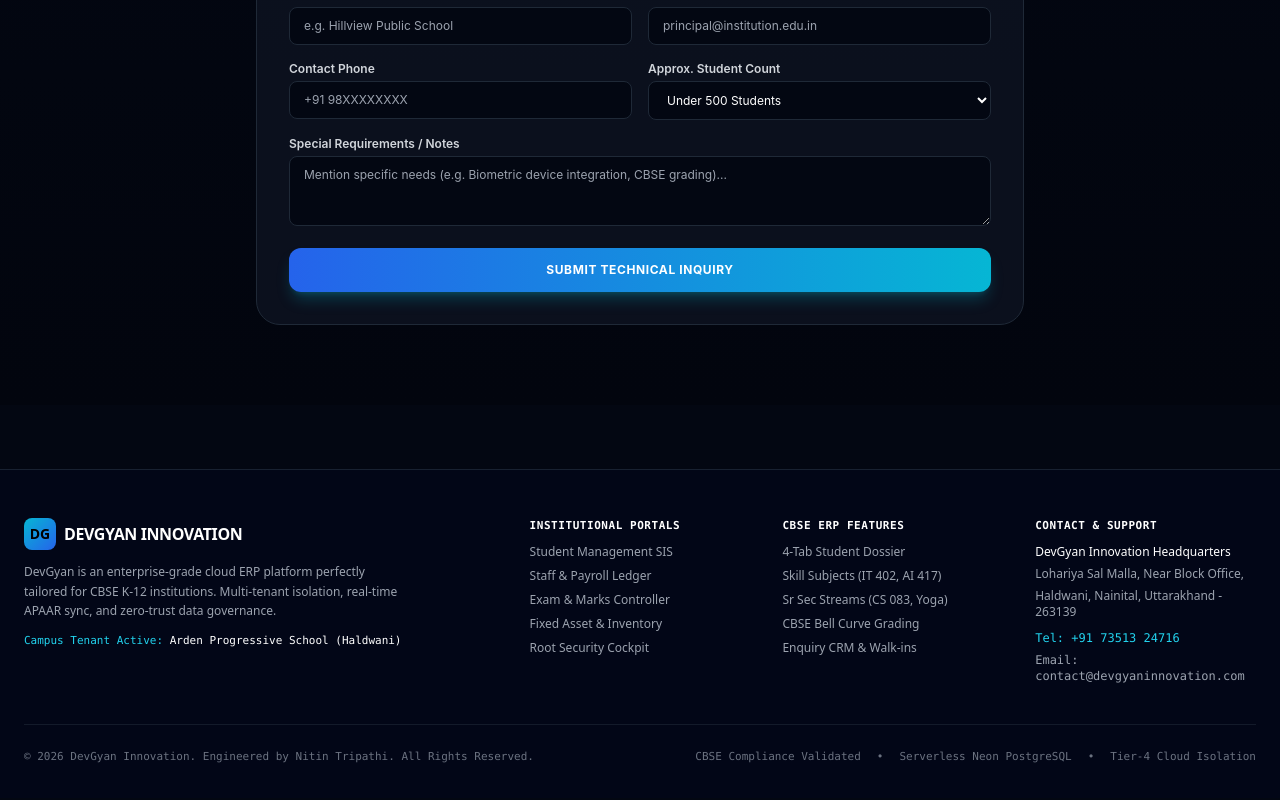
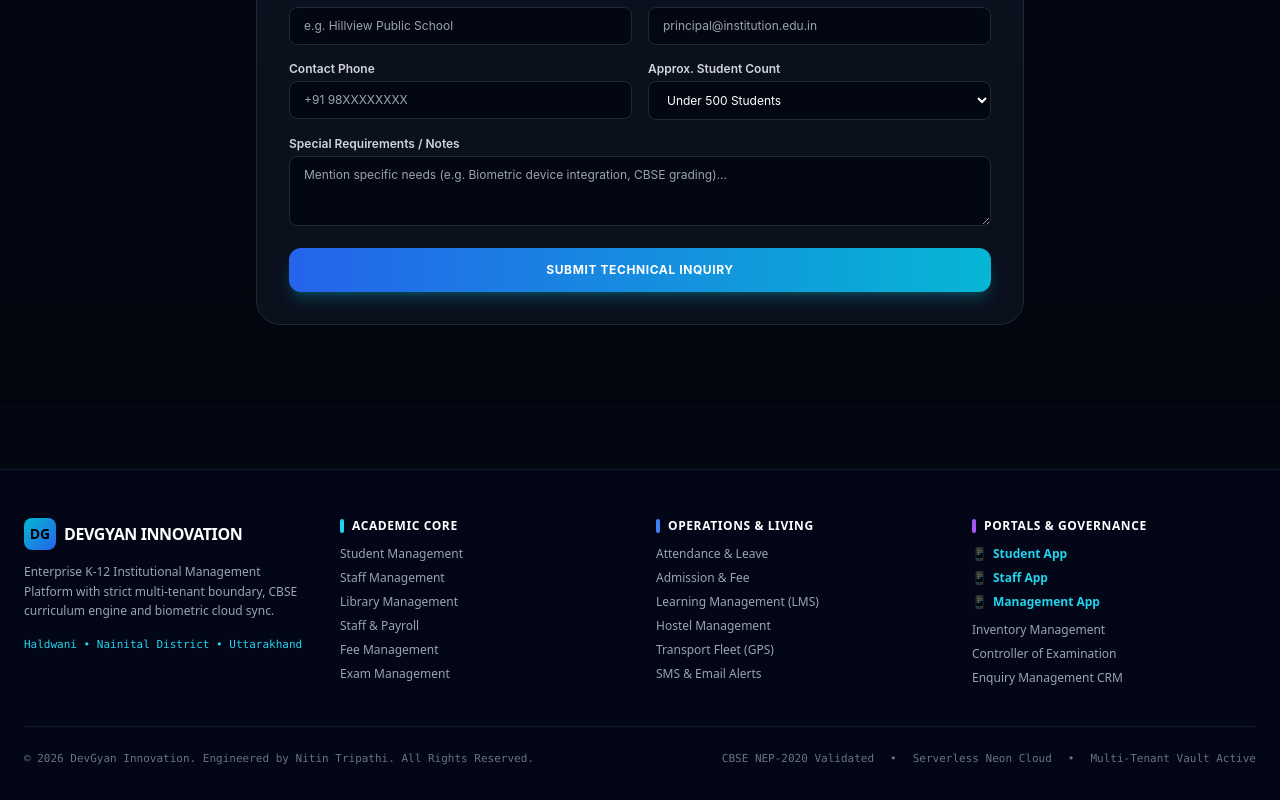
Before and after one commit to ntn9528146/ERP_dev, a Next.js app in the folder apps/web/: page / in a window 1280 px wide. Shown: the part 5089-5889 px from the top of the page. Built offline with nearby package versions, Linux system fonts and the light colour scheme.

Commit message:
feat(footer): match exact footer columns with Academic Core, Operations & Living, and Portals & Governance

```diff
--- a/apps/web/src/components/AppShell.tsx
+++ b/apps/web/src/components/AppShell.tsx
@@ -35,7 +35,7 @@
   return (
     <div className="min-h-screen bg-[#030712] text-white flex flex-col relative">
 
-      {/* 1. TOP BAR */}
+      {/* 1. TOP HEADER & TENANT BAR */}
       <header className="border-b border-gray-800 bg-[#030712]/95 backdrop-blur sticky top-0 z-40">
         <div className="bg-[#020617] border-b border-gray-800/80 px-6 py-1.5 flex flex-wrap justify-between items-center text-[11px] font-mono">
           <div className="flex items-center gap-3">
@@ -88,7 +88,7 @@
           </div>
         </div>
 
-        {/* 2. MAIN NAVIGATION BAR WITH "ERP MODULES ▾" DROPDOWN */}
+        {/* 2. MAIN NAVIGATION */}
         <div className="max-w-7xl mx-auto px-6 py-3 flex justify-between items-center">
           <Link href="/" className="flex items-center gap-3">
             <div className="w-10 h-10 rounded-xl bg-gradient-to-br from-cyan-500 to-blue-600 flex items-center justify-center font-black text-black text-base shadow-lg shadow-cyan-500/20">
@@ -109,7 +109,7 @@
               Home
             </Link>
 
-            {/* Comprehensive "ERP Modules ▾" Menu for Principal, Coordinator & Developer */}
+            {/* ERP Modules Dropdown */}
             <div className="relative">
               <button
                 onClick={() => setModulesDropdownOpen(!modulesDropdownOpen)}
@@ -171,86 +171,104 @@
         </div>
       </header>
 
-      {/* 3. MAIN CONTENT BODY */}
+      {/* 3. MAIN CONTENT */}
       <main className="flex-1">
         {children}
       </main>
 
-      {/* 4. BLOOMBYTE-STYLE ENTERPRISE FOOTER WITH COMPLETE INTERNAL LINKS & CONTACT INFO */}
-      <footer className="border-t border-gray-800/80 bg-[#020617] text-white pt-12 pb-8 px-6 mt-16 font-sans">
-        <div className="max-w-7xl mx-auto grid grid-cols-1 md:grid-cols-5 gap-8 border-b border-gray-800/60 pb-10 text-xs">
+      {/* 4. EXACT FOOTER (MATCHING USER SCREENSHOT COLUMNS) */}
+      <footer className="border-t border-gray-900 bg-[#020617] text-gray-300 pt-12 pb-8 px-6 mt-16 font-sans">
+        <div className="max-w-7xl mx-auto grid grid-cols-1 md:grid-cols-4 gap-8 pb-10 border-b border-gray-900 text-xs">
 
-          {/* Brand Info */}
-          <div className="md:col-span-2 space-y-3">
+          {/* Brand Intro Column */}
+          <div className="space-y-3">
             <div className="flex items-center gap-2">
               <div className="w-8 h-8 rounded-lg bg-gradient-to-br from-cyan-500 to-blue-600 flex items-center justify-center font-black text-black text-sm">
                 DG
               </div>
-              <span className="font-extrabold text-base tracking-tight">DEVGYAN INNOVATION</span>
+              <span className="font-extrabold text-base tracking-tight text-white">DEVGYAN INNOVATION</span>
             </div>
-            <p className="text-gray-400 text-xs leading-relaxed max-w-sm">
-              DevGyan is an enterprise-grade cloud ERP platform perfectly tailored for CBSE K-12 institutions. Multi-tenant isolation, real-time APAAR sync, and zero-trust data governance.
+            <p className="text-gray-400 text-xs leading-relaxed max-w-xs">
+              Enterprise K-12 Institutional Management Platform with strict multi-tenant boundary, CBSE curriculum engine and biometric cloud sync.
             </p>
-            <div className="text-[11px] font-mono text-cyan-400">
-              Campus Tenant Active: <span className="text-white">{activeSchool.name}</span>
+            <div className="text-[11px] font-mono text-cyan-400 pt-1">
+              Haldwani • Nainital District • Uttarakhand
             </div>
           </div>
 
-          {/* Products & Portals */}
-          <div className="space-y-2.5">
-            <h4 className="font-bold text-white uppercase font-mono text-[11px] tracking-wider text-cyan-400">
-              Institutional Portals
+          {/* Column 1: ACADEMIC CORE */}
+          <div className="space-y-3">
+            <h4 className="font-bold text-white uppercase text-xs tracking-wider flex items-center gap-2">
+              <span className="w-1 h-3.5 bg-cyan-400 rounded-sm inline-block"></span>
+              ACADEMIC CORE
             </h4>
-            <ul className="space-y-2 text-gray-400">
-              <li><Link href="/student-management" className="hover:text-white transition-colors">Student Management SIS</Link></li>
-              <li><Link href="/staff-management" className="hover:text-white transition-colors">Staff & Payroll Ledger</Link></li>
-              <li><Link href="/exam-management" className="hover:text-white transition-colors">Exam & Marks Controller</Link></li>
-              <li><Link href="/inventory-management" className="hover:text-white transition-colors">Fixed Asset & Inventory</Link></li>
-              <li><Link href="/admin/cockpit" className="hover:text-white transition-colors">Root Security Cockpit</Link></li>
+            <ul className="space-y-2 text-gray-400 text-xs">
+              <li><Link href="/student-management" className="hover:text-cyan-400 transition-colors">Student Management</Link></li>
+              <li><Link href="/staff-management" className="hover:text-cyan-400 transition-colors">Staff Management</Link></li>
+              <li><Link href="/library-management" className="hover:text-cyan-400 transition-colors">Library Management</Link></li>
+              <li><Link href="/staff-management" className="hover:text-cyan-400 transition-colors">Staff & Payroll</Link></li>
+              <li><Link href="/fee-management" className="hover:text-cyan-400 transition-colors">Fee Management</Link></li>
+              <li><Link href="/exam-management" className="hover:text-cyan-400 transition-colors">Exam Management</Link></li>
             </ul>
           </div>
 
-          {/* ERP Features (BloomByte Style) */}
-          <div className="space-y-2.5">
-            <h4 className="font-bold text-white uppercase font-mono text-[11px] tracking-wider text-emerald-400">
-              CBSE ERP Features
+          {/* Column 2: OPERATIONS & LIVING */}
+          <div className="space-y-3">
+            <h4 className="font-bold text-white uppercase text-xs tracking-wider flex items-center gap-2">
+              <span className="w-1 h-3.5 bg-blue-500 rounded-sm inline-block"></span>
+              OPERATIONS & LIVING
             </h4>
-            <ul className="space-y-2 text-gray-400">
-              <li><Link href="/student-management" className="hover:text-white transition-colors">4-Tab Student Dossier</Link></li>
-              <li><Link href="/cbse-studio" className="hover:text-white transition-colors">Skill Subjects (IT 402, AI 417)</Link></li>
-              <li><Link href="/cbse-studio" className="hover:text-white transition-colors">Sr Sec Streams (CS 083, Yoga)</Link></li>
-              <li><Link href="/exam-management" className="hover:text-white transition-colors">CBSE Bell Curve Grading</Link></li>
-              <li><Link href="/enquiry-crm" className="hover:text-white transition-colors">Enquiry CRM & Walk-ins</Link></li>
+            <ul className="space-y-2 text-gray-400 text-xs">
+              <li><Link href="/attendance-leave" className="hover:text-cyan-400 transition-colors">Attendance & Leave</Link></li>
+              <li><Link href="/admission-fee" className="hover:text-cyan-400 transition-colors">Admission & Fee</Link></li>
+              <li><Link href="/lms-studio" className="hover:text-cyan-400 transition-colors">Learning Management (LMS)</Link></li>
+              <li><Link href="/hostel-management" className="hover:text-cyan-400 transition-colors">Hostel Management</Link></li>
+              <li><Link href="/transport-gps" className="hover:text-cyan-400 transition-colors">Transport Fleet (GPS)</Link></li>
+              <li><Link href="/sms-alerts" className="hover:text-cyan-400 transition-colors">SMS & Email Alerts</Link></li>
             </ul>
           </div>
 
-          {/* Contact Us (Official Haldwani Center) */}
-          <div className="space-y-2.5">
-            <h4 className="font-bold text-white uppercase font-mono text-[11px] tracking-wider text-amber-400">
-              Contact & Support
+          {/* Column 3: PORTALS & GOVERNANCE */}
+          <div className="space-y-3">
+            <h4 className="font-bold text-white uppercase text-xs tracking-wider flex items-center gap-2">
+              <span className="w-1 h-3.5 bg-purple-500 rounded-sm inline-block"></span>
+              PORTALS & GOVERNANCE
             </h4>
-            <div className="space-y-1.5 text-gray-400 text-xs">
-              <p className="text-white font-medium">DevGyan Innovation Headquarters</p>
-              <p>Lohariya Sal Malla, Near Block Office,</p>
-              <p>Haldwani, Nainital, Uttarakhand - 263139</p>
-              <p className="text-cyan-400 font-mono pt-1">Tel: +91 73513 24716</p>
-              <p className="text-gray-400 font-mono">Email: contact@devgyaninnovation.com</p>
-            </div>
+            <ul className="space-y-2 text-gray-400 text-xs">
+              <li>
+                <Link href="/student-app" className="text-cyan-400 font-bold hover:underline flex items-center gap-1.5">
+                  <span>📱</span> Student App
+                </Link>
+              </li>
+              <li>
+                <Link href="/staff-app" className="text-cyan-400 font-bold hover:underline flex items-center gap-1.5">
+                  <span>📱</span> Staff App
+                </Link>
+              </li>
+              <li>
+                <Link href="/management-app" className="text-cyan-400 font-bold hover:underline flex items-center gap-1.5">
+                  <span>📱</span> Management App
+                </Link>
+              </li>
+              <li className="pt-1"><Link href="/inventory-management" className="hover:text-cyan-400 transition-colors">Inventory Management</Link></li>
+              <li><Link href="/exam-management" className="hover:text-cyan-400 transition-colors">Controller of Examination</Link></li>
+              <li><Link href="/enquiry-crm" className="hover:text-cyan-400 transition-colors">Enquiry Management CRM</Link></li>
+            </ul>
           </div>
 
         </div>
 
-        {/* Bottom copyright line */}
+        {/* Copyright Bar */}
         <div className="max-w-7xl mx-auto pt-6 flex flex-col sm:flex-row justify-between items-center text-[11px] text-gray-500 font-mono">
           <div>
             © 2026 DevGyan Innovation. Engineered by Nitin Tripathi. All Rights Reserved.
           </div>
           <div className="flex gap-4 mt-2 sm:mt-0">
-            <span className="hover:text-gray-300">CBSE Compliance Validated</span>
+            <span>CBSE NEP-2020 Validated</span>
             <span>•</span>
-            <span className="hover:text-gray-300">Serverless Neon PostgreSQL</span>
+            <span>Serverless Neon Cloud</span>
             <span>•</span>
-            <span className="hover:text-gray-300">Tier-4 Cloud Isolation</span>
+            <span>Multi-Tenant Vault Active</span>
           </div>
         </div>
       </footer>
```
